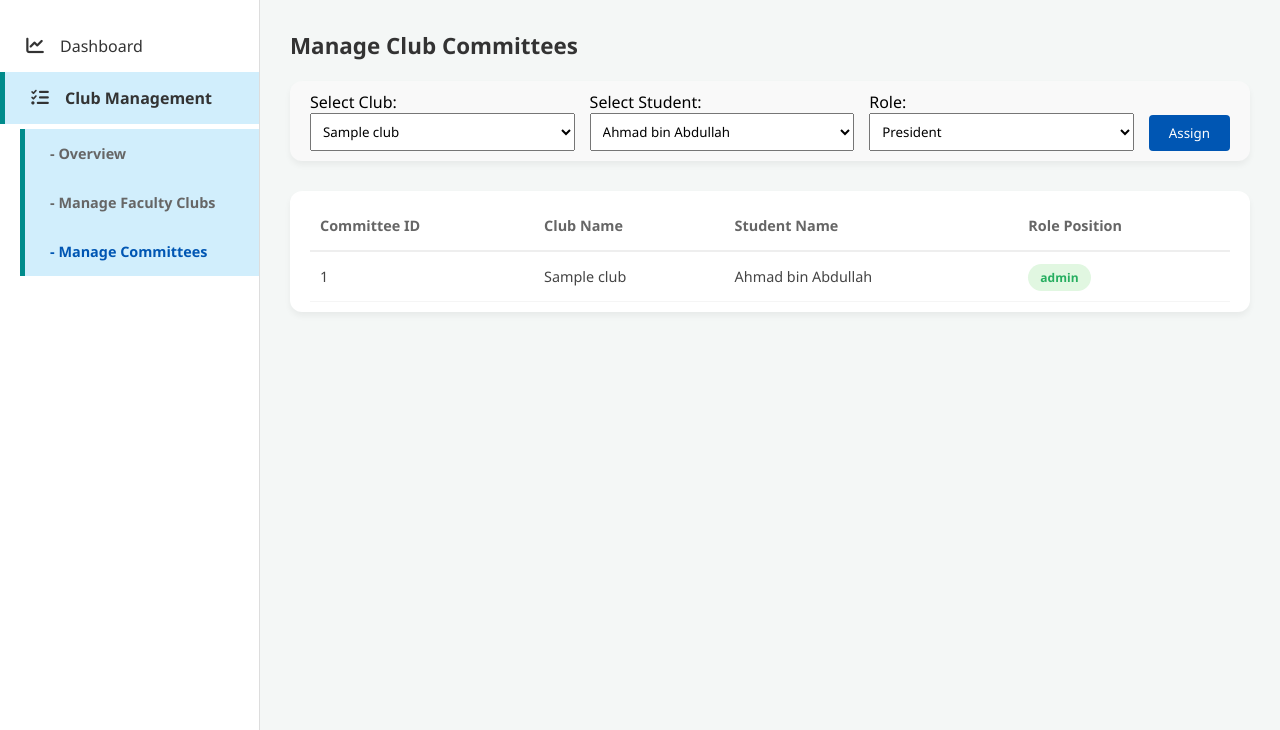
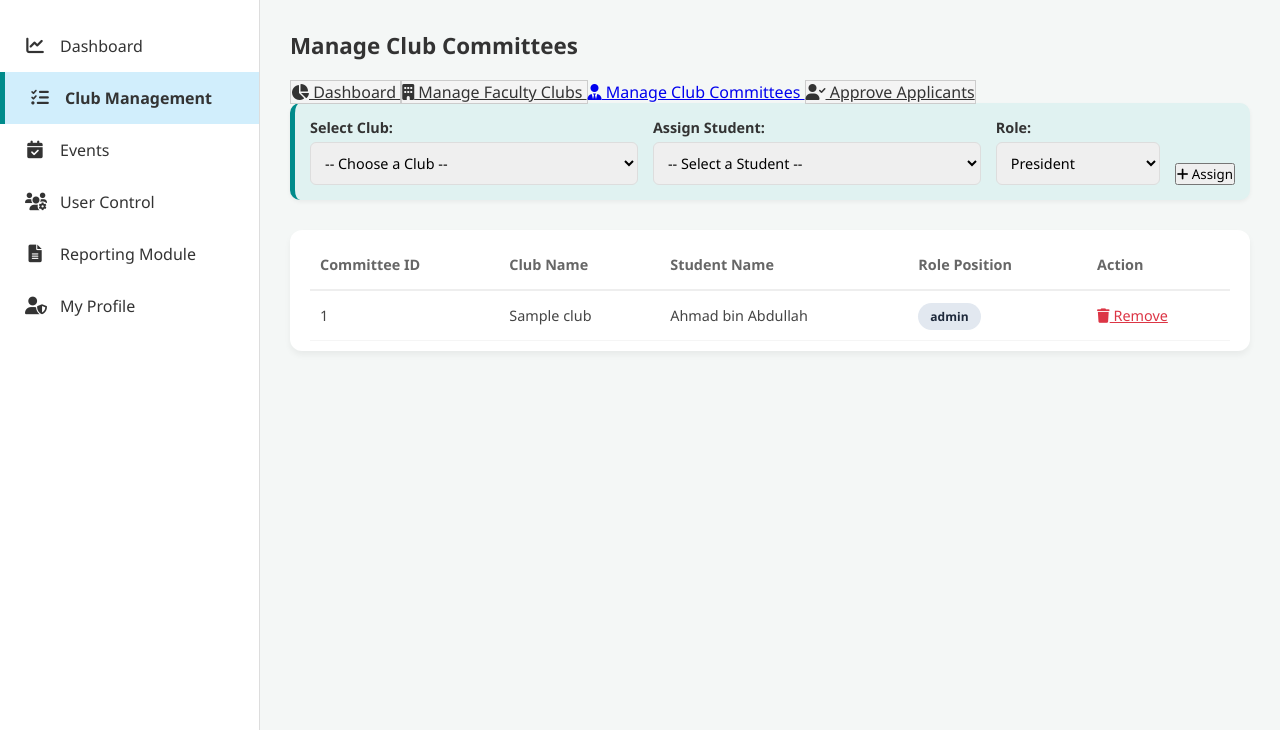
Before and after one commit to zuhaiirahh/FK-SCEMS, a PHP site: page /manageClubCommittees.php in a window 1280 px wide. Shown: the part 70-800 px from the top of the page. Run offline with PHP 8.4, Linux system fonts and the light colour scheme; a user stored in the database is signed in; data comes from the database, SQL or seed files in the repository; tables that the repository leaves empty or names only in its code hold one stand-in row (values such as "Sample post").

Commit message:
club committee

```diff
--- a/manageClubCommittees.php
+++ b/manageClubCommittees.php
@@ -17,7 +17,7 @@ if ($_SERVER['REQUEST_METHOD'] === 'POST' && isset($_POST['assign_role'])) {
     $stmt = mysqli_prepare($conn, "INSERT INTO Club_Committee (clubID, userID, rolePosition) VALUES (?, ?, ?)");
     mysqli_stmt_bind_param($stmt, "iis", $clubID, $userID, $rolePosition);
     if(mysqli_stmt_execute($stmt)){
-        $message = "<div style='color:green; padding:10px; background:#d4edda; margin-bottom:15px; border-radius:4px;'>Role Assigned Successfully!</div>";
+        $message = "<div style='color: #155724; padding: 15px; background: #d4edda; margin-bottom: 20px; border-radius: 8px; border: 1px solid #c3e6cb;'>Role Assigned Successfully!</div>";
     }
 }
 
@@ -36,11 +36,13 @@ $students = mysqli_query($conn, "SELECT userID, name FROM User WHERE userType='s
 <html lang="ms">
 <head>
     <meta charset="UTF-8">
+    <meta name="viewport" content="width=device-width, initial-scale=1.0">
     <title>Manage Committees - FK-SCEMS</title>
     <link rel="stylesheet" href="adminStyle.css">
     <link rel="stylesheet" href="https://cdnjs.cloudflare.com/ajax/libs/font-awesome/6.0.0/css/all.min.css">
 </head>
 <body class="dashboard-body">
+
 <header class="main-header">
     <div class="header-left">
         <img src="images/umpsaLogo.png" alt="UMPSA Logo" class="mini-logo">
@@ -48,7 +50,7 @@ $students = mysqli_query($conn, "SELECT userID, name FROM User WHERE userType='s
     </div>
     <div class="header-right">
         <div class="user-info">
-                <span class="user-name"><?php echo htmlspecialchars($_SESSION['name'] ?? ''); ?></span>
+            <span class="user-name"><?php echo htmlspecialchars($_SESSION['name'] ?? 'Admin Name'); ?></span>
             <span class="user-role">Administrator</span>
         </div>
         <a href="logout.php" class="logout-btn">Logout</a>
@@ -59,52 +61,71 @@ $students = mysqli_query($conn, "SELECT userID, name FROM User WHERE userType='s
     <nav class="sidebar">
         <ul>
             <li><a href="adminDashboard.php"><i class="fas fa-chart-line"></i> Dashboard</a></li>
-                <li class="active"><a href="manageFacultyClubs.php"><i class="fas fa-tasks"></i> Club Management</a>
-                    <ul style="list-style:none; padding-left:20px; font-size:0.9rem; margin-top:5px;">
-                        <li><a href="clubDashboard.php" style="color: #666;">- Overview</a></li>
-                        <li><a href="manageFacultyClubs.php" style="color: #666;">- Manage Faculty Clubs</a></li>
-                        <li><a href="manageClubCommittees.php" style="color: #0056b3; font-weight:bold;">- Manage Committees</a></li>
-                    </ul>
-                </li>
+            <li class="active"><a href="clubDashboard.php"><i class="fas fa-tasks"></i> Club Management</a></li>
+            <li><a href="#"><i class="fas fa-calendar-check"></i> Events</a></li>
+            <li><a href="#"><i class="fas fa-users-cog"></i> User Control</a></li>
+            <li><a href="#"><i class="fas fa-file-alt"></i> Reporting Module</a></li>
+            <li><a href="#"><i class="fas fa-user-shield"></i> My Profile</a></li>
         </ul>
     </nav>
 
     <main class="main-content">
         <h2>Manage Club Committees</h2>
+
+        <div class="module-actions">
+            <a href="clubDashboard.php" class="module-btn" style="background: #f4f4f4; color: #333; border: 1px solid #ccc;">
+                <i class="fas fa-chart-pie"></i> Dashboard
+            </a>
+            <a href="manageFacultyClubs.php" class="module-btn" style="background: #f4f4f4; color: #333; border: 1px solid #ccc;">
+                <i class="fas fa-building"></i> Manage Faculty Clubs
+            </a>
+            <a href="manageClubCommittees.php" class="module-btn">
+                <i class="fas fa-user-tie"></i> Manage Club Committees
+            </a>
+            <a href="approveApplicants.php" class="module-btn" style="background: #f4f4f4; color: #333; border: 1px solid #ccc;">
+                <i class="fas fa-user-check"></i> Approve Applicants
+            </a>
+        </div>
+
         <?php echo $message; ?>
 
-            <div class="table-container" style="margin-bottom: 30px; background:#f9f9f9;">
-                <form method="POST" style="display:flex; gap:15px; align-items:flex-end;">
-                    <div style="flex:1;">
-                        <label>Select Club:</label>
-                        <select name="clubID" required style="width:100%; padding:8px;">
+        <div class="filter-bar" style="background: #e0f2f1; border-left: 5px solid #008b8b; margin-bottom: 30px;">
+            <form method="POST" style="display: flex; gap: 15px; width: 100%; align-items: flex-end;">
+                <div style="flex: 2;">
+                    <label style="display: block; font-size: 0.9rem; font-weight: 600; color: #333; margin-bottom: 5px;">Select Club:</label>
+                    <select name="clubID" class="filter-select" required style="width: 100%;">
+                        <option value="" disabled selected>-- Choose a Club --</option>
                         <?php while($c = mysqli_fetch_assoc($clubs)): ?>
                             <option value="<?php echo $c['clubID']; ?>"><?php echo htmlspecialchars($c['clubName']); ?></option>
                         <?php endwhile; ?>
                     </select>
                 </div>
-                    <div style="flex:1;">
-                        <label>Select Student:</label>
-                        <select name="userID" required style="width:100%; padding:8px;">
+                <div style="flex: 2;">
+                    <label style="display: block; font-size: 0.9rem; font-weight: 600; color: #333; margin-bottom: 5px;">Assign Student:</label>
+                    <select name="userID" class="filter-select" required style="width: 100%;">
+                        <option value="" disabled selected>-- Select a Student --</option>
                         <?php while($s = mysqli_fetch_assoc($students)): ?>
                             <option value="<?php echo $s['userID']; ?>"><?php echo htmlspecialchars($s['name']); ?></option>
                         <?php endwhile; ?>
                     </select>
                 </div>
-                    <div style="flex:1;">
-                        <label>Role:</label>
-                        <select name="rolePosition" required style="width:100%; padding:8px;">
+                <div style="flex: 1;">
+                    <label style="display: block; font-size: 0.9rem; font-weight: 600; color: #333; margin-bottom: 5px;">Role:</label>
+                    <select name="rolePosition" class="filter-select" required style="width: 100%;">
                         <option value="President">President</option>
                         <option value="Vice President">Vice President</option>
                         <option value="Secretary">Secretary</option>
+                        <option value="Treasurer">Treasurer</option>
+                        <option value="Committee Member">Member</option>
                     </select>
                 </div>
-                    <button type="submit" name="assign_role" style="padding:9px 20px; background:#0056b3; color:white; border:none; border-radius:4px;">Assign</button>
+                <div>
+                    <button type="submit" name="assign_role" class="btn btn-primary"><i class="fas fa-plus"></i> Assign</button>
+                </div>
             </form>
         </div>
 
-            <section class="table-section">
-                <div class="table-container">
+        <section class="table-container">
             <table>
                 <thead>
                     <tr>
@@ -112,22 +133,35 @@ $students = mysqli_query($conn, "SELECT userID, name FROM User WHERE userType='s
                         <th>Club Name</th>
                         <th>Student Name</th>
                         <th>Role Position</th>
+                        <th>Action</th>
                     </tr>
                 </thead>
                 <tbody>
-                            <?php while($row = mysqli_fetch_assoc($committees)): ?>
+                    <?php
+                    if ($committees && mysqli_num_rows($committees) > 0) {
+                        while($row = mysqli_fetch_assoc($committees)):
+                    ?>
                     <tr>
                         <td><?php echo $row['committeeID']; ?></td>
                         <td><?php echo htmlspecialchars($row['clubName']); ?></td>
                         <td><?php echo htmlspecialchars($row['name']); ?></td>
-                                <td><span class="status-badge complete"><?php echo htmlspecialchars($row['rolePosition']); ?></span></td>
+                        <td><span class="status-badge status-active" style="background: #e2e8f0; color: #1e293b;"><?php echo htmlspecialchars($row['rolePosition']); ?></span></td>
+                        <td>
+                            <a href="#" class="action-link" style="color: #dc3545;"><i class="fas fa-trash"></i> Remove</a>
+                        </td>
                     </tr>
-                            <?php endwhile; ?>
+                    <?php
+                        endwhile;
+                    } else {
+                        echo "<tr><td colspan='5' style='text-align: center; color: #888;'>No committee members assigned yet.</td></tr>";
+                    }
+                    ?>
                 </tbody>
             </table>
-                </div>
         </section>
+
     </main>
 </div>
+
 </body>
 </html>
```
Lines whose indentation alone changed are shown as unchanged.
